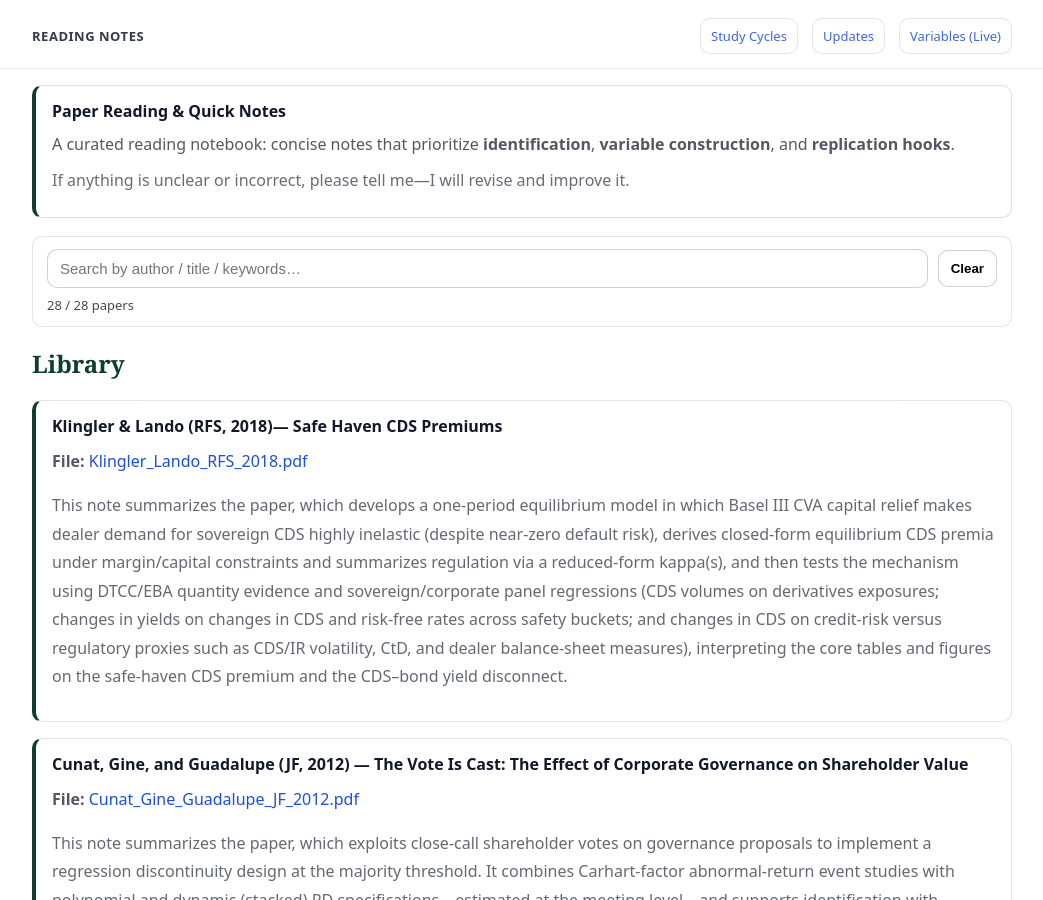
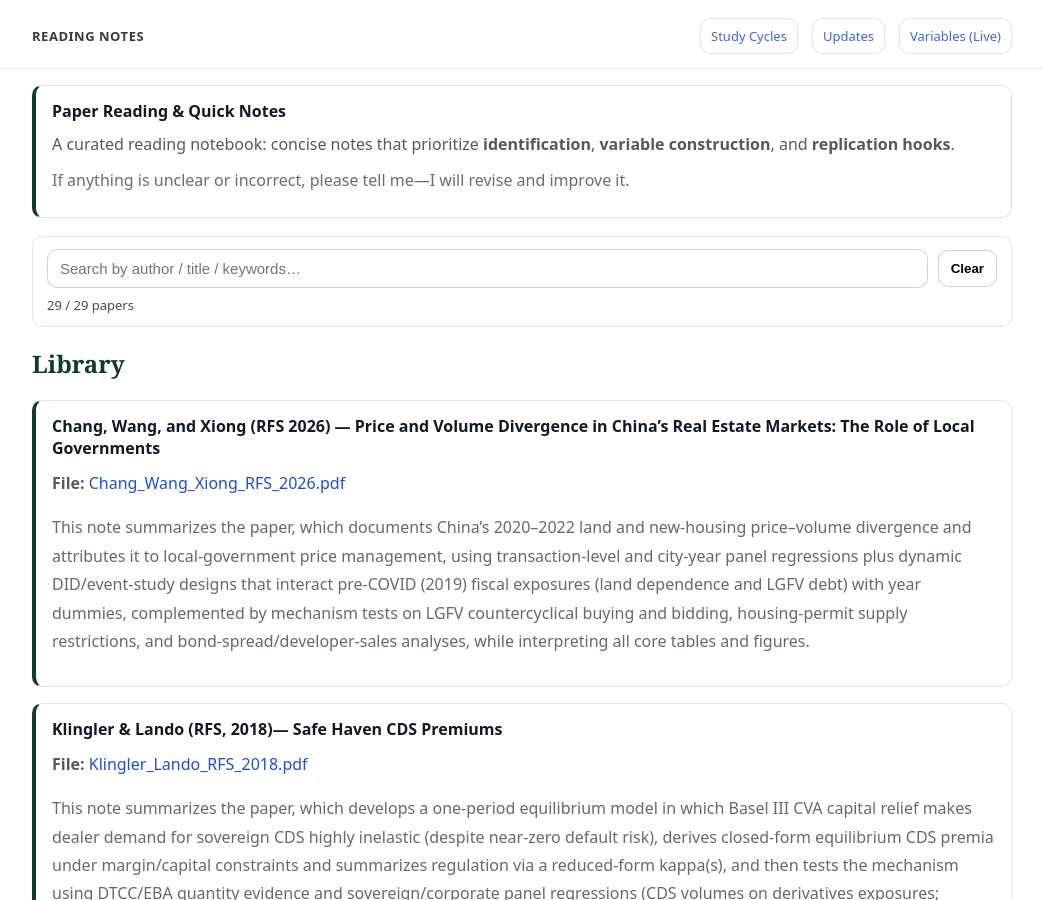
Before and after one commit to yaxinzn/study-archive, a Jekyll site: the page built from reading/index.md, in a window 1280 px wide and 900 px high. Shown: the whole window, without its empty margins (118-1161 px from the left). Built offline with Jekyll 4.4.1, drawn with Linux system fonts in a browser that asks for light colours.

Commit message:
Reading: add/update Chang_Wang_Xiong_RFS_2026.pdf

```diff
--- a/_data/reading.yml
+++ b/_data/reading.yml
@@ -1,3 +1,7 @@
+- title: "Chang, Wang, and Xiong (RFS 2026) — Price and Volume Divergence in China’s Real Estate Markets: The Role of Local Governments"
+  file: "Chang_Wang_Xiong_RFS_2026.pdf"
+  desc: "This note summarizes the paper, which documents China’s 2020–2022 land and new-housing price–volume divergence and attributes it to local-government price management, using transaction-level and city-year panel regressions plus dynamic DID/event-study designs that interact pre-COVID (2019) fiscal exposures (land dependence and LGFV debt) with year dummies, complemented by mechanism tests on LGFV countercyclical buying and bidding, housing-permit supply restrictions, and bond-spread/developer-sales analyses, while interpreting all core tables and figures."
+
 - title: "Klingler & Lando (RFS, 2018)— Safe Haven CDS Premiums"
   file: "Klingler_Lando_RFS_2018.pdf"
   desc: "This note summarizes the paper, which develops a one-period equilibrium model in which Basel III CVA capital relief makes dealer demand for sovereign CDS highly inelastic (despite near-zero default risk), derives closed-form equilibrium CDS premia under margin/capital constraints and summarizes regulation via a reduced-form kappa(s), and then tests the mechanism using DTCC/EBA quantity evidence and sovereign/corporate panel regressions (CDS volumes on derivatives exposures; changes in yields on changes in CDS and risk-free rates across safety buckets; and changes in CDS on credit-risk versus regulatory proxies such as CDS/IR volatility, CtD, and dealer balance-sheet measures), interpreting the core tables and figures on the safe-haven CDS premium and the CDS–bond yield disconnect."
```
Also changed, not shown: 1 other file.
